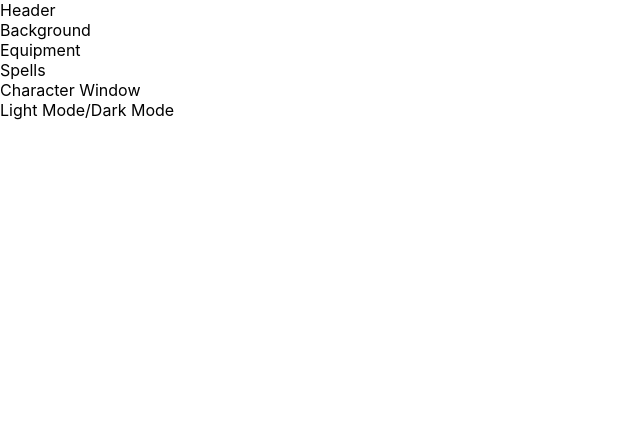
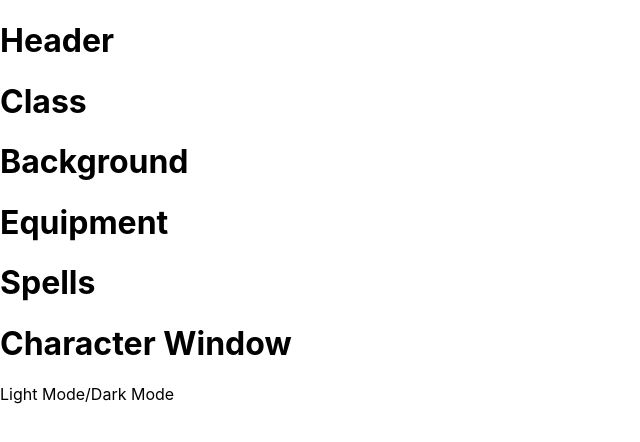
Before and after one commit to gautamcollab/pathfinder, a React (Create React App) app: page / in a window 1280 px wide. Shown: the top 442 px of the page, without its empty margins (0-640 px from the left). Built offline with nearby package versions, Linux system fonts and the light colour scheme.

Commit message:
finished importing components

```diff
--- /dev/null
+++ b/src/Components/Background.js
@@ -0,0 +1,9 @@
+function Background() {
+    return (
+        <div>
+            <h1>Background</h1>
+        </div>
+    )
+}
+
+export default Background
--- /dev/null
+++ b/src/Components/CharacterWindow.js
@@ -0,0 +1,9 @@
+function CharacterWindow() {
+    return (
+        <div>
+            <h1>Character Window</h1>
+        </div>
+    )
+}
+
+export default CharacterWindow
--- a/src/Components/Class.js
+++ b/src/Components/Class.js
@@ -1,6 +1,8 @@
 function Class(){
     return(
-        <div></div>
+        <div>
+            <h1>Class</h1>
+        </div>
     )
 }
 
--- /dev/null
+++ b/src/Components/Equipment.js
@@ -0,0 +1,9 @@
+function Equipment() {
+    return (
+        <div>
+            <h1>Equipment</h1>
+        </div>
+    )
+}
+
+export default Equipment
--- a/src/Components/Homepage.js
+++ b/src/Components/Homepage.js
@@ -1,17 +1,31 @@
 import React from 'react'
 import Class from './Class'
+import Background from './Background'
+import Spells from './Spells'
+import CharacterWindow from './CharacterWindow'
+import Equipment from './Equipment'
 
 function Homepage() {
     return (
         <>
-        <div>Header</div>
+        <div>
+            <h1>Header</h1>
+        </div>
         <div>
             <Class />
         </div>
-        <div> Background </div>
-        <div> Equipment </div>
-        <div> Spells </div>
-        <div> Character Window </div>
+        <div>
+            <Background />
+        </div>
+        <div>
+            <Equipment />
+        </div>
+        <div>
+            <Spells />
+        </div>
+        <div>
+            <CharacterWindow />
+        </div>
         <div>Light Mode/Dark Mode</div>
         </>
     )
--- /dev/null
+++ b/src/Components/Spells.js
@@ -0,0 +1,9 @@
+function Spells() {
+    return (
+        <div>
+            <h1>Spells</h1>
+        </div>
+    )
+}
+
+export default Spells
```
